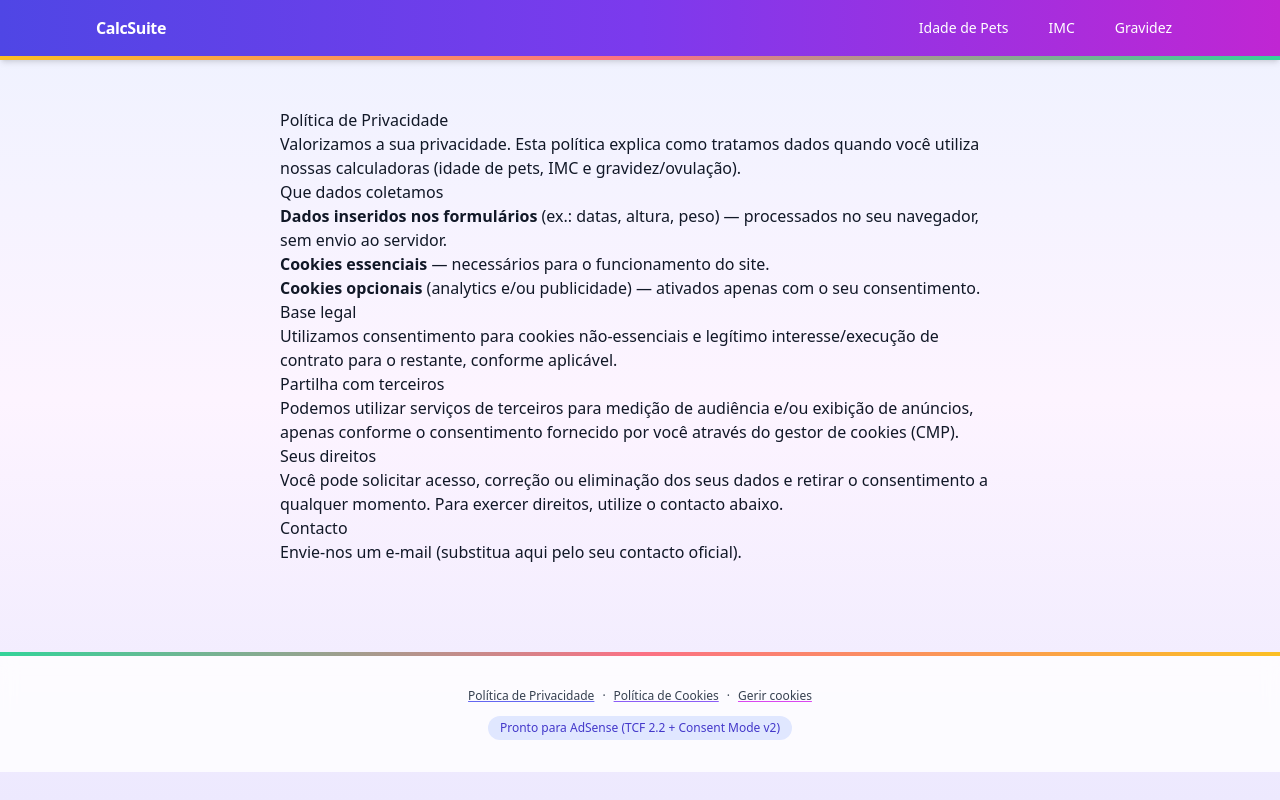
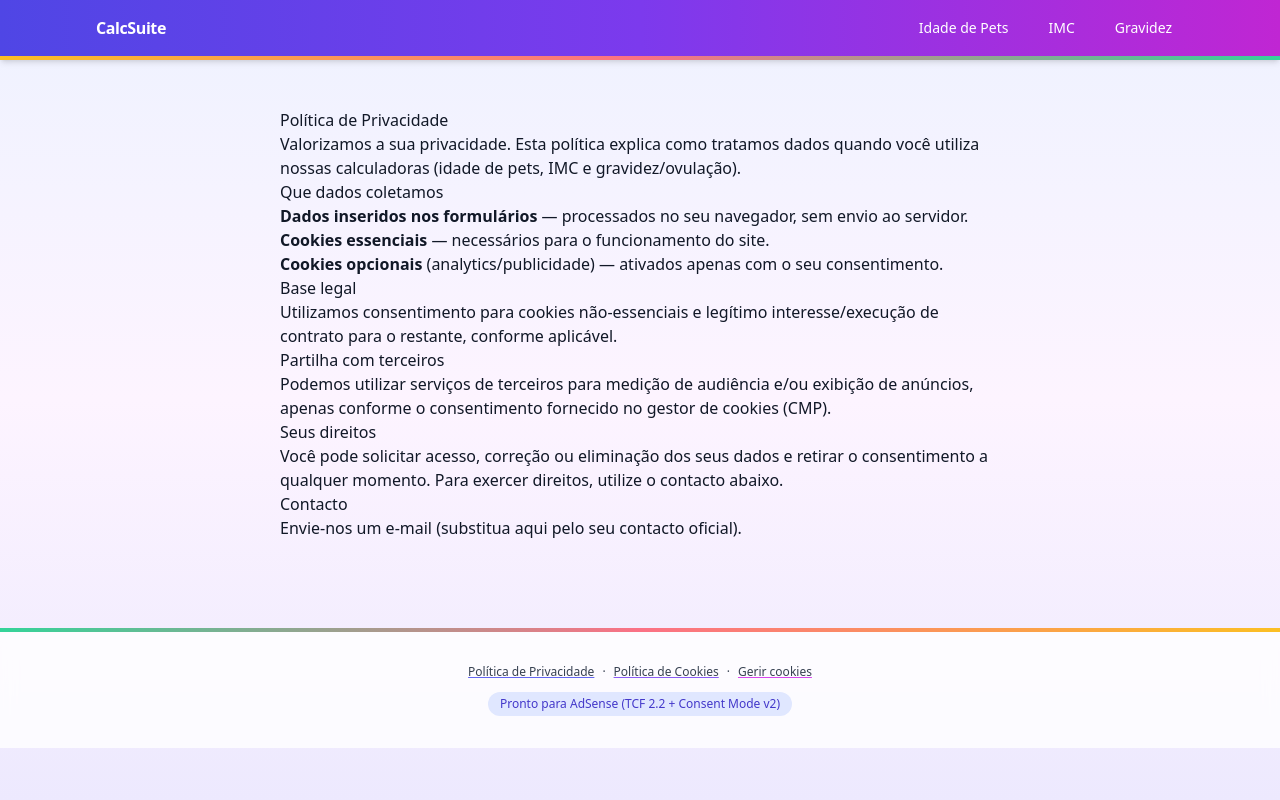
Before and after one commit to jfvitor/calc-suite, a Next.js app: page /pt/politica-privacidade in a window 1280 px wide. Built offline with nearby package versions, Linux system fonts and the light colour scheme; no server answers.

Commit message:
Update page.tsx

```diff
--- a/app/pt/politica-privacidade/page.tsx
+++ b/app/pt/politica-privacidade/page.tsx
@@ -12,14 +12,13 @@ export default function Page() {
       <h2>Que dados coletamos</h2>
       <ul>
         <li>
-          <strong>Dados inseridos nos formulários</strong> (ex.: datas, altura, peso) — processados no seu navegador,
-          sem envio ao servidor.
+          <strong>Dados inseridos nos formulários</strong> — processados no seu navegador, sem envio ao servidor.
         </li>
         <li>
           <strong>Cookies essenciais</strong> — necessários para o funcionamento do site.
         </li>
         <li>
-          <strong>Cookies opcionais</strong> (analytics e/ou publicidade) — ativados apenas com o seu consentimento.
+          <strong>Cookies opcionais</strong> (analytics/publicidade) — ativados apenas com o seu consentimento.
         </li>
       </ul>
 
@@ -32,7 +31,7 @@ export default function Page() {
       <h2>Partilha com terceiros</h2>
       <p>
         Podemos utilizar serviços de terceiros para medição de audiência e/ou exibição de anúncios, apenas conforme o
-        consentimento fornecido por você através do gestor de cookies (CMP).
+        consentimento fornecido no gestor de cookies (CMP).
       </p>
 
       <h2>Seus direitos</h2>
```
